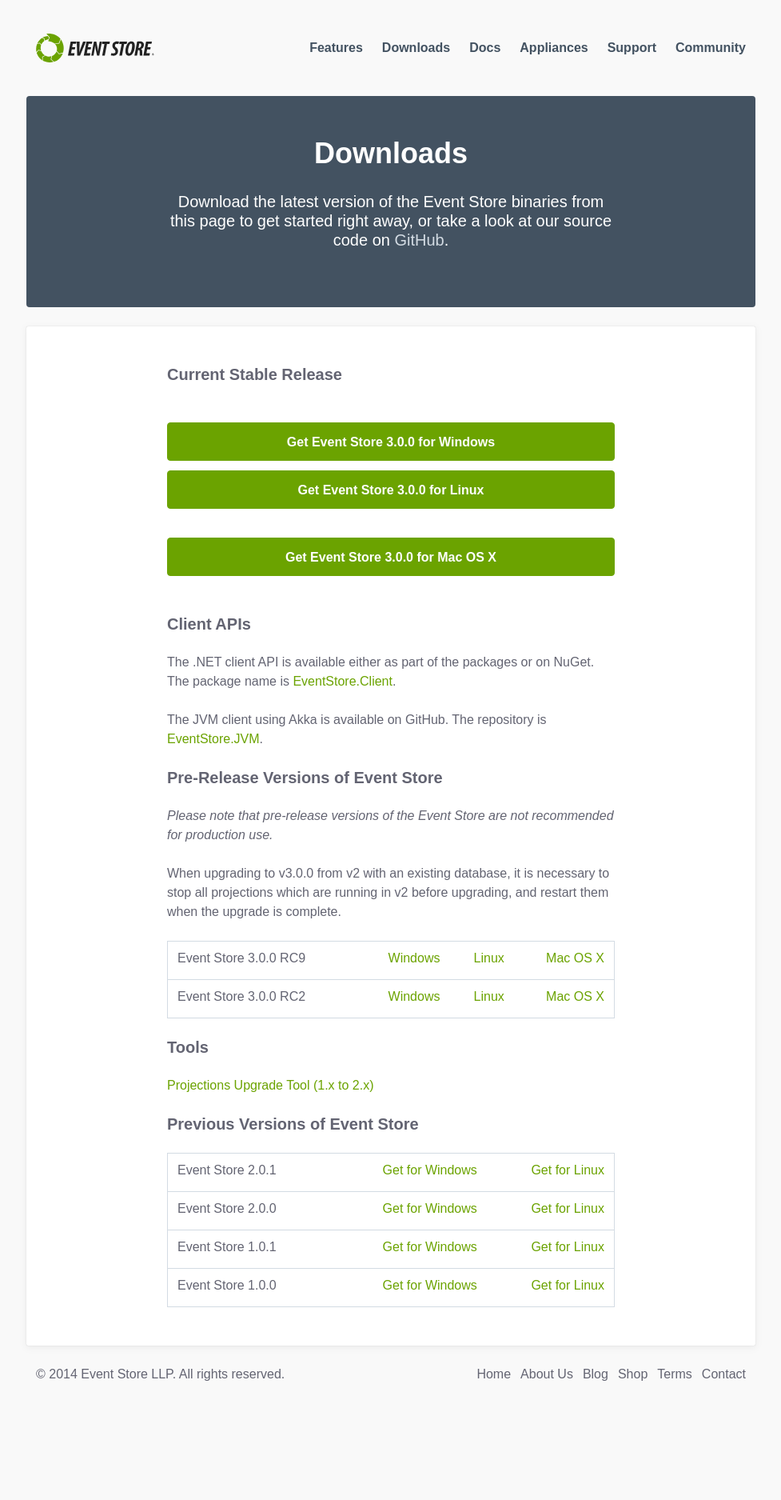
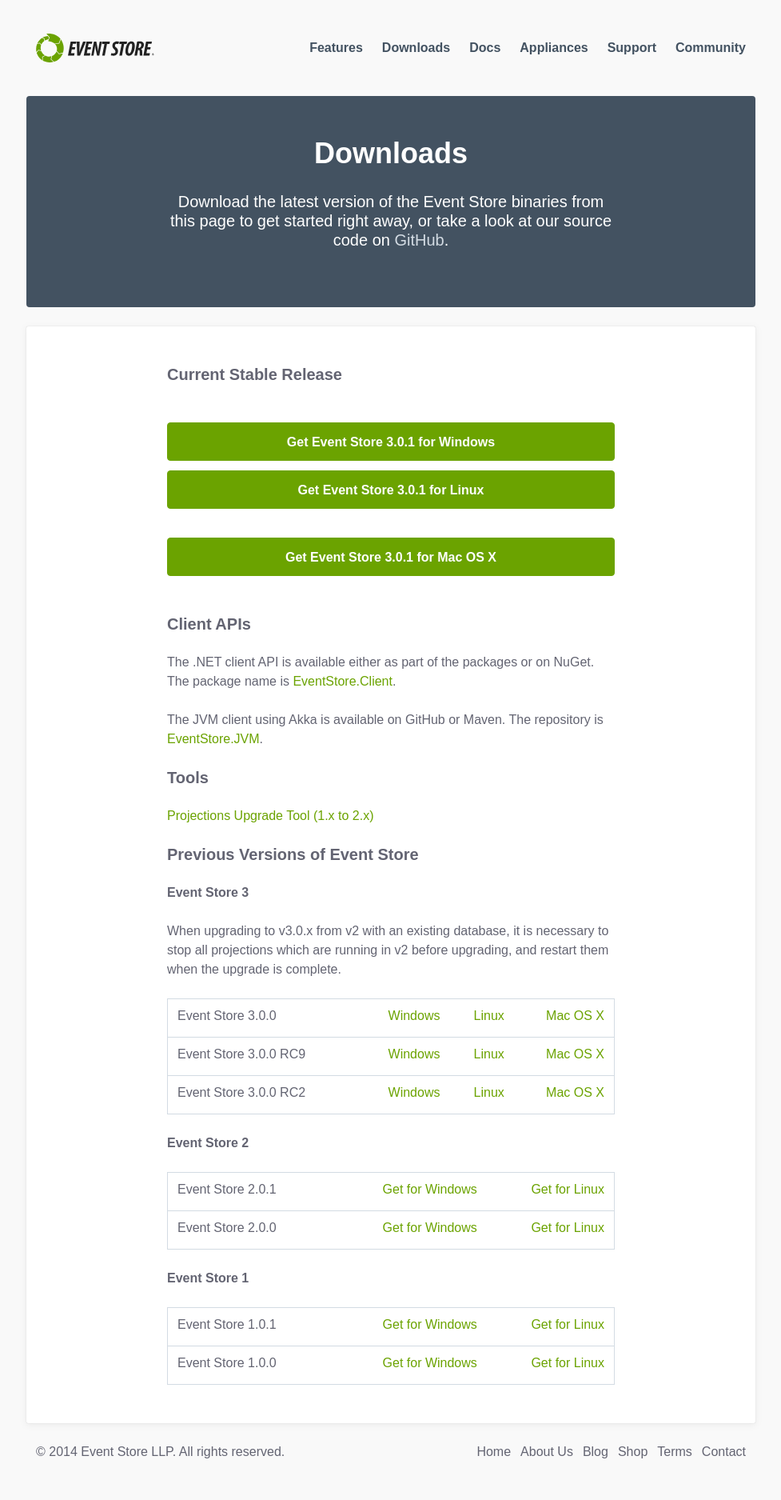
Before and after one commit to sandboxorg/geteventstore.com, a Jekyll site: the page built from downloads/index.html, in a window 1280 px wide. Shown: the whole page at 80% size, without its empty margins (151-1128 px from the left). Built offline with Jekyll 4.4.1, drawn with Linux system fonts in a browser that asks for light colours; Markdown is read by kramdown in place of the engine named in the settings; before the commit the page ends 1778 px from its top, so only the background shows below that.

Commit message:
Add 3.0.1 to downloads page

```diff
--- a/downloads/index.html
+++ b/downloads/index.html
@@ -20,19 +20,28 @@ title: "Downloads"
 		<div class="page-main">
 			<h2>Current Stable Release</h2>
 			<p class="call-to-action download-buttons">
-				<a href="http://download.geteventstore.com/binaries/EventStore-OSS-Win-v3.0.0.zip" class="btn btn--primary">Get Event Store 3.0.0 for Windows</a>
-				<a href="http://download.geteventstore.com/binaries/EventStore-OSS-Linux-v3.0.0.tar.gz" class="btn btn--primary">Get Event Store 3.0.0 for Linux</a>
+				<a href="http://download.geteventstore.com/binaries/EventStore-OSS-Win-v3.0.1.zip" class="btn btn--primary">Get Event Store 3.0.1 for Windows</a>
+				<a href="http://download.geteventstore.com/binaries/EventStore-OSS-Linux-v3.0.1.tar.gz" class="btn btn--primary">Get Event Store 3.0.1 for Linux</a>
                 <br />
-				<a href="http://download.geteventstore.com/binaries/EventStore-OSS-Mac-v3.0.0.tar.gz" class="btn btn--primary">Get Event Store 3.0.0 for Mac OS X</a>
+				<a href="http://download.geteventstore.com/binaries/EventStore-OSS-Mac-v3.0.1.tar.gz" class="btn btn--primary">Get Event Store 3.0.1 for Mac OS X</a>
 			</p>
 			<h2>Client APIs</h2>
 			<p>The .NET client API is available either as part of the packages or on NuGet. The package name is <a href="http://nuget.org/packages/EventStore.Client">EventStore.Client</a>.</p>
-			<p>The JVM client using Akka is available on GitHub. The repository is <a href="https://github.com/EventStore/EventStore.JVM">EventStore.JVM</a>.
-			<h2>Pre-Release Versions of Event Store</h2>
-			<p><em>Please note that pre-release versions of the Event Store are not recommended for production use.</em></p>
-			<p>When upgrading to v3.0.0 from v2 with an existing database, it is necessary to stop all projections which are running in v2 before upgrading, and restart them when the upgrade is complete.</p>
+			<p>The JVM client using Akka is available on GitHub or Maven. The repository is <a href="https://github.com/EventStore/EventStore.JVM">EventStore.JVM</a>.
+
+			<h2>Tools</h2>
+			<p><a href="http://download.geteventstore.com/binaries/ProjectionsUpgrade-v1.x-v2.0.0.zip">Projections Upgrade Tool (1.x to 2.x)</a></p>
+			<h2>Previous Versions of Event Store</h2>
+			<h3>Event Store 3</h3>
+			<p>When upgrading to v3.0.x from v2 with an existing database, it is necessary to stop all projections which are running in v2 before upgrading, and restart them when the upgrade is complete.</p>
 			<table>
 				<tbody>
+					<tr>
+						<td>Event Store 3.0.0</td>
+						<td><a href="http://download.geteventstore.com/binaries/EventStore-OSS-Win-v3.0.0-rc9.zip">Windows</a></td>
+						<td><a href="http://download.geteventstore.com/binaries/EventStore-OSS-Linux-v3.0.0-rc9.tar.gz">Linux</a></td>
+						<td><a href="http://download.geteventstore.com/binaries/EventStore-OSS-Mac-v3.0.0-rc9.tar.gz">Mac OS X</a></td>
+					</tr>
 					<tr>
 						<td>Event Store 3.0.0 RC9</td>
 						<td><a href="http://download.geteventstore.com/binaries/EventStore-OSS-Win-v3.0.0-rc9.zip">Windows</a></td>
@@ -46,9 +55,8 @@ title: "Downloads"
 						<td><a href="http://download.geteventstore.com/binaries/EventStore-OSS-Mac-v3.0.0-rc2.tar.gz">Mac OS X</a></td>
 					</tr>
 			</table>
-			<h2>Tools</h2>
-			<p><a href="http://download.geteventstore.com/binaries/ProjectionsUpgrade-v1.x-v2.0.0.zip">Projections Upgrade Tool (1.x to 2.x)</a></p>
-			<h2>Previous Versions of Event Store</h2>
+
+			<h3>Event Store 2</h3>
 			<table>
 				<tbody>
 					<tr>
@@ -61,6 +69,12 @@ title: "Downloads"
 						<td><a href="http://download.geteventstore.com/binaries/EventStore-OSS-Win-v2.0.0.zip">Get for Windows</a></td>
 						<td><a href="http://download.geteventstore.com/binaries/EventStore-OSS-Linux-v2.0.0.tar.gz">Get for Linux</a></td>
 					</tr>
+				</tbody>
+			</table>
+
+			<h3>Event Store 1</h3>
+			<table>
+				<tbody>
 					<tr>
 						<td>Event Store 1.0.1</td>
 						<td><a href="http://download.geteventstore.com/binaries/EventStore-OSS-Win-v1.0.1.zip">Get for Windows</a></td>
```
